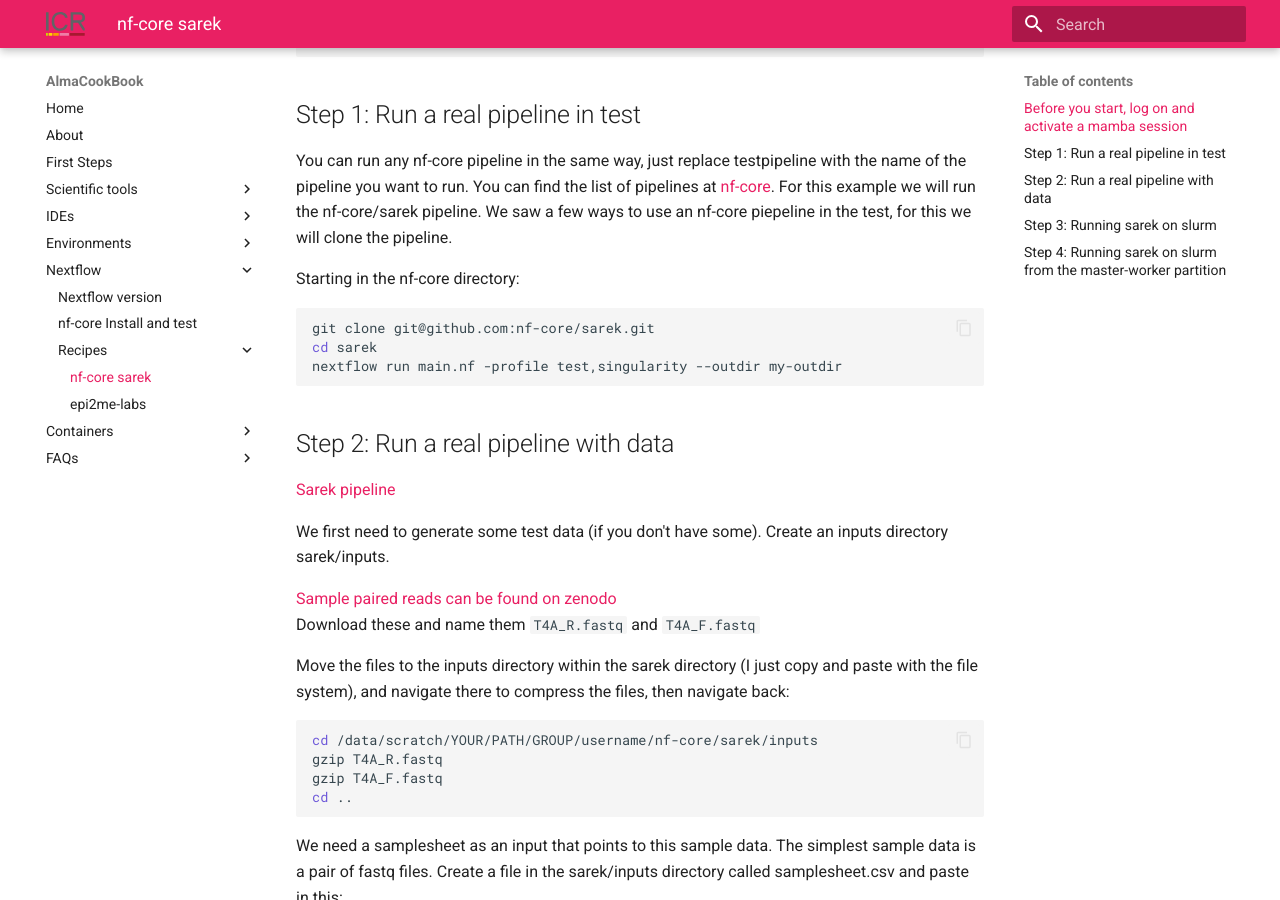
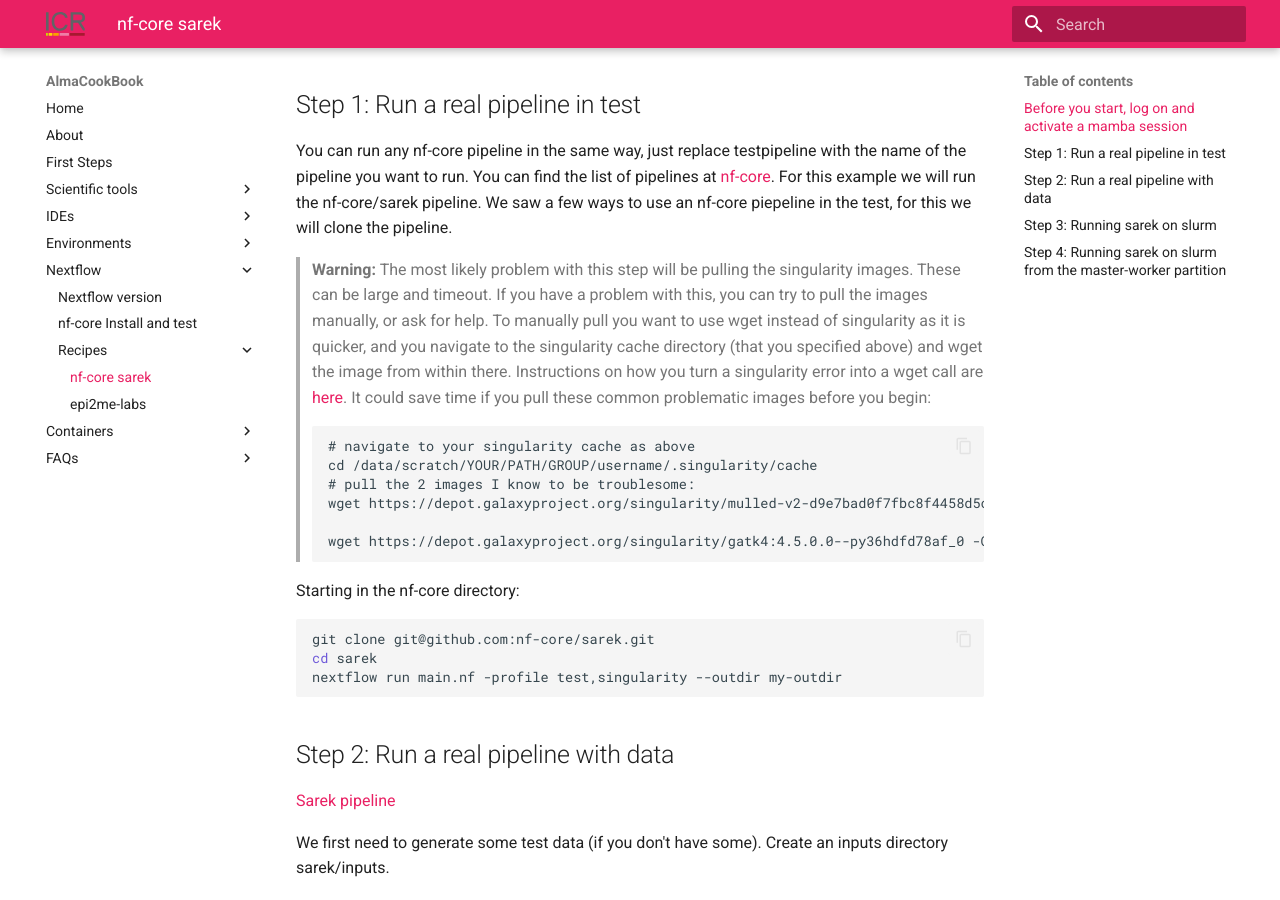
Before and after one commit to AlmaCookBook/AlmaCookBook.github.io, an MkDocs documentation site: the page built from docs/workflows/nf-core-2.md, in a window 1280 px wide and 900 px high, scrolled down 946 px. Built offline with MkDocs 1.6.1 and Material for MkDocs 9.7.7, drawn with Linux system fonts in a browser that asks for light colours; some of the changed text lies outside the part shown.

Commit message:
Minor change plus wget

````diff
--- a/docs/workflows/nf-core-2.md
+++ b/docs/workflows/nf-core-2.md
@@ -29,6 +31,18 @@
 ## Step 1: Run a real pipeline in test
 You can run any nf-core pipeline in the same way, just replace testpipeline with the name of the pipeline you want to run. You can find the list of pipelines at [nf-core](https://nf-co.re/pipelines).
 For this example we will run the nf-core/sarek pipeline.  We saw a few ways to use an nf-core piepeline in the test, for this we will clone the pipeline.
+
+> **Warning:**
+> The most likely problem with this step will be pulling the singularity images. These can be large and timeout. If you have a problem with this, you can try to pull the images manually, or ask for help. To manually pull you want to use wget instead of singularity as it is quicker, and you navigate to the singularity cache directory (that you specified above) and wget the image from within there. Instructions  on how you turn a singularity error into a wget call are [here](../faqs/faqs.md#5-my-singularity-image-did-not-pull). It could save time if you pull these common problematic images before you begin:
+```
+# navigate to your singularity cache as above
+cd /data/scratch/YOUR/PATH/GROUP/username/.singularity/cache
+# pull the 2 images I know to be troublesome:
+wget https://depot.galaxyproject.org/singularity/mulled-v2-d9e7bad0f7fbc8f4458d5c3ab7ffaaf0235b59fb:7cc3d06cbf42e28c5e2ebfc7c858654c7340a9d5-0 -O depot.galaxyproject.org-singularity-mulled-v2-d9e7bad0f7fbc8f4458d5c3ab7ffaaf0235b59fb-7cc3d06cbf42e28c5e2ebfc7c858654c7340a9d5-0.img
+
+wget https://depot.galaxyproject.org/singularity/gatk4:4.5.0.0--py36hdfd78af_0 -O depot.galaxyproject.org-singularity-gatk4-4.5.0.0--py36hdfd78af_0.img
+
+```
 
 Starting in the nf-core directory:
 ```bash
````
Also changed, not shown: other parts of docs/workflows/nf-core-2.md (+2 -0 lines).
